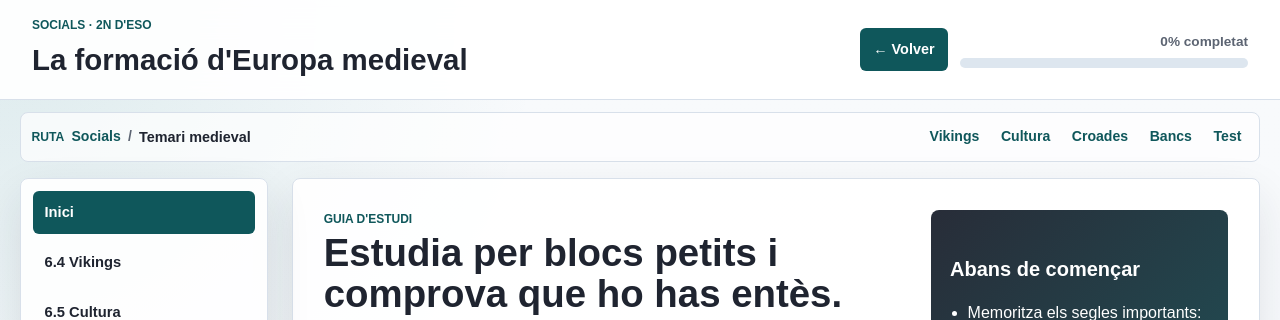
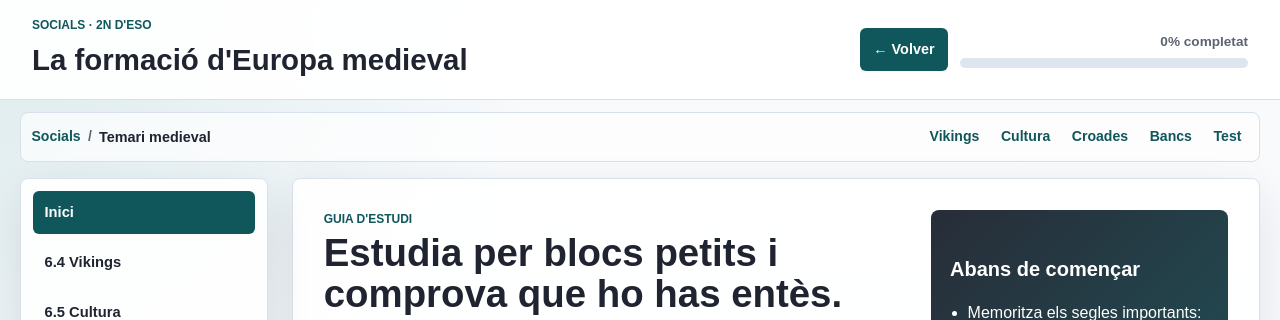
Before and after one commit to oxidoGIT/maths, a Jekyll site: the page temari-medieval/index.html, which Jekyll copies as it is, in a window 1280 px wide. Shown: the top 320 px of the page. Built offline with Jekyll 4.4.1, drawn with Linux system fonts in a browser that asks for light colours.

Commit message:
Simplify structural navigation label

```diff
--- a/temari-medieval/index.html
+++ b/temari-medieval/index.html
@@ -23,7 +23,6 @@
 
     <nav class="tree-nav" aria-label="Ubicació dins la web">
       <div class="tree-path">
-        <span>Ruta</span>
         <a href="https://oxidogit.github.io/markel/socials.html">Socials</a>
         <strong>Temari medieval</strong>
       </div>
--- a/temari-medieval/styles.css
+++ b/temari-medieval/styles.css
@@ -149,13 +149,6 @@ button {
   align-items: center;
   gap: 0.45rem;
   min-width: 0;
-}
-
-.tree-path span {
-  color: var(--teal-dark);
-  font-size: 0.76rem;
-  font-weight: 900;
-  text-transform: uppercase;
 }
 
 .tree-path a,
```
